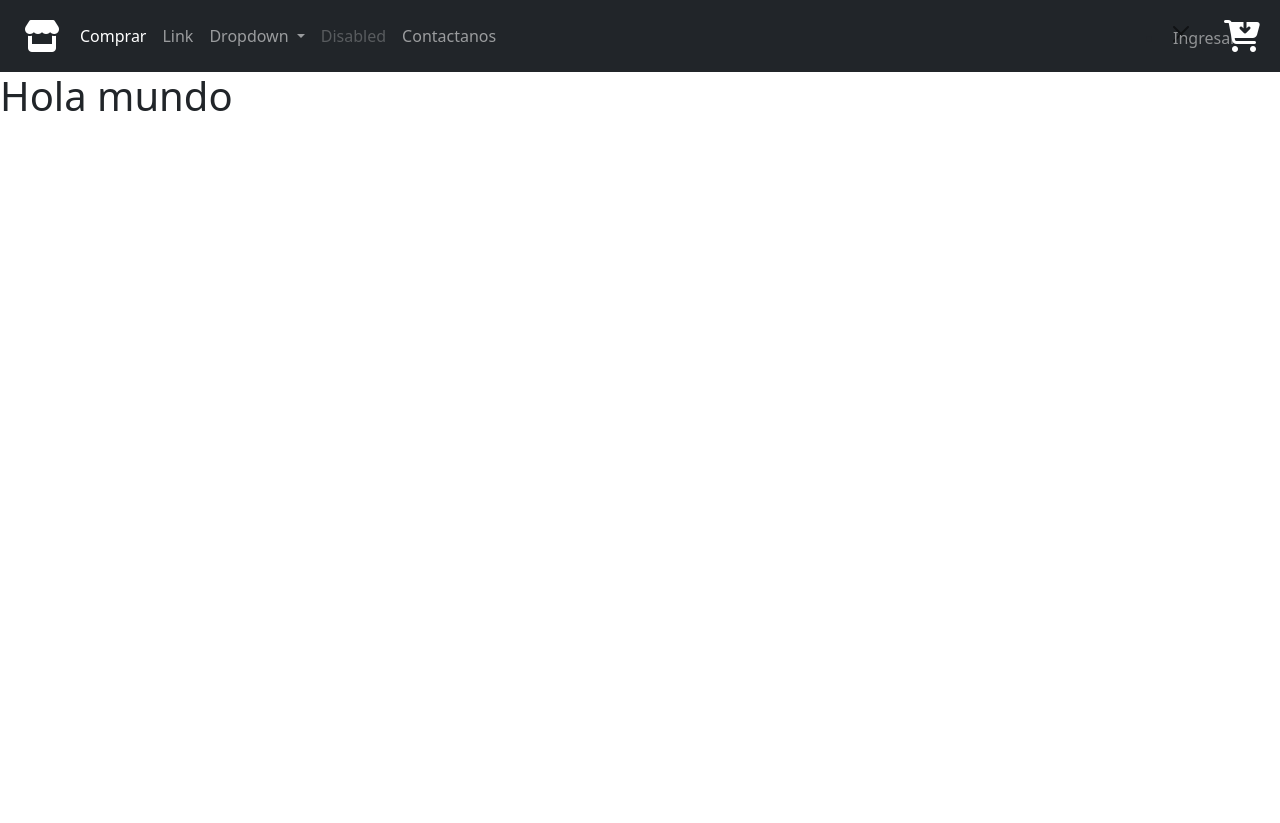
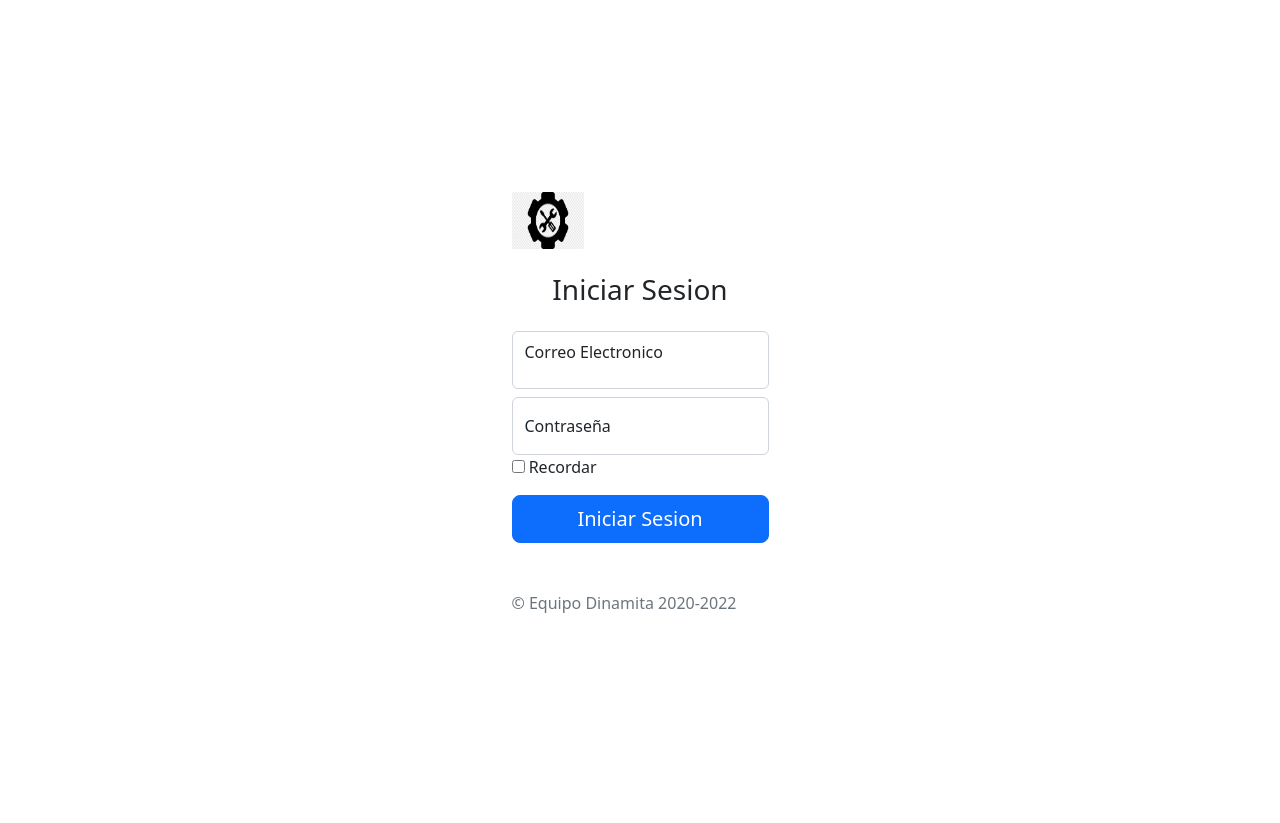
Before and after one commit to JeanGeros/Portafolio-Ingenieria, a Django app: page /login/ in a window 1280 px wide. Before the commit the page ends 111 px from the top, so only its background shows below. Run offline with Django 3.2, Linux system fonts and the light colour scheme; some libraries are stand-ins or nearby versions.

Commit message:
wip: view login

```diff
--- a/Ferme/urls.py
+++ b/Ferme/urls.py
@@ -16,10 +16,10 @@ Including another URLconf
 from django.contrib import admin
 from django.urls import path
 from src import views, static
-from src.views import Index
+from src.views import Index, Login
 
 urlpatterns = [
     path('admin/', admin.site.urls),
     path('index/', views.Index, name="index"),
-    path('login/', views.Index, name="login"),
+    path('login/', views.Login, name="login"),
 ]
--- a/src/templates/index.html
+++ b/src/templates/index.html
@@ -3,7 +3,8 @@
 
 {% block content %}
 
-    <h1>Hola mundo</h1>
+    <h1>Hola
+    </h1>
 
 
 {% endblock %}
--- a/src/templates/layout.html
+++ b/src/templates/layout.html
@@ -53,7 +53,7 @@
                     </ul>
 
                     <li class="nav-item">
-                        <button type="button" class="btn-close text-white pr-1" aria-label="Close">Ingresar</button>
+                        <button type="button" class="btn-close text-white" aria-label="Close">Ingresar</button>
                     </li>
                     <li class="nav-item">
                         <i class="fa-solid fa-cart-arrow-down text-white fa-2x p-2"></i>
--- a/src/templates/login.html
+++ b/src/templates/login.html
@@ -1,10 +1,46 @@
+{% load static %}
 <!DOCTYPE html>
 <html lang="en">
 <head>
     <meta charset="UTF-8">
-    <title>Hola </title>
+    <title>Ferme</title>
+    <!-- CSS only -->
+    <link href="https://cdn.jsdelivr.net/npm/bootstrap@5.2.0/dist/css/bootstrap.min.css" rel="stylesheet" integrity="sha384-gH2yIJqKdNHPEq0n4Mqa/HGKIhSkIHeL5AyhkYV8i59U5AR6csBvApHHNl/vI1Bx" crossorigin="anonymous">
+    <!-- JavaScript Bundle with Popper -->
+    <script src="https://cdn.jsdelivr.net/npm/bootstrap@5.2.0/dist/js/bootstrap.bundle.min.js" integrity="sha384-A3rJD856KowSb7dwlZdYEkO39Gagi7vIsF0jrRAoQmDKKtQBHUuLZ9AsSv4jD4Xa" crossorigin="anonymous"></script>
+    <!-- JavaScript Fontawesome -->
+    <script src="https://kit.fontawesome.com/07b4c2553d.js" crossorigin="anonymous"></script>
+
 </head>
 <body>
-$END$
+<div class="d-flex m-auto" style="justify-content: center; padding-block: 15% " >
+    <form   id="center">
+        <img class="mb-4" src="/logo.jpeg" alt="" width="72" height="57">
+        <h1 class="h3 mb-3 fw-normal text-center">Iniciar Sesion</h1>
+        <div class="form-floating py-2">
+            <input type="email" class="form-control" id="floatingInput" placeholder="nombre@ejemplo.com">
+            <label for="floatingInput">Correo Electronico</label>
+            <div data-lastpass-icon-root="true" style="position: relative !important; height: 0px !important; width: 0px !important; float: left !important;"></div></div>
+        <div class="form-floating">
+            <input type="password" class="form-control" id="floatingPassword" placeholder="Password">
+            <label for="floatingPassword">Contraseña</label>
+            <div data-lastpass-icon-root="true" style="position: relative !important; height: 0px !important; width: 0px !important; float: left !important;"></div></div>
+
+        <div class="checkbox mb-3">
+            <label>
+                <input type="checkbox" value="remember-me"> Recordar
+            </label>
+        </div>
+        <button class="w-100 btn btn-lg btn-primary" type="submit">Iniciar Sesion</button>
+        <p class="mt-5 mb-3 text-muted">© Equipo Dinamita 2020-2022</p>
+    </form>
+</div>
+
 </body>
 </html>
+<style>
+    #center {
+        -webkit-align-content: center;
+        align-content: center;
+    }
+</style>
--- a/src/views.py
+++ b/src/views.py
@@ -2,6 +2,7 @@ from django.shortcuts import render
 
 
 def Index(request):
+    return render(request, 'index.html')
 
-    return render(request, 'index.html')
+def Login(request):
     return render(request, 'login.html')
```
Also changed, not shown: src/static/logo.jpeg (added).
